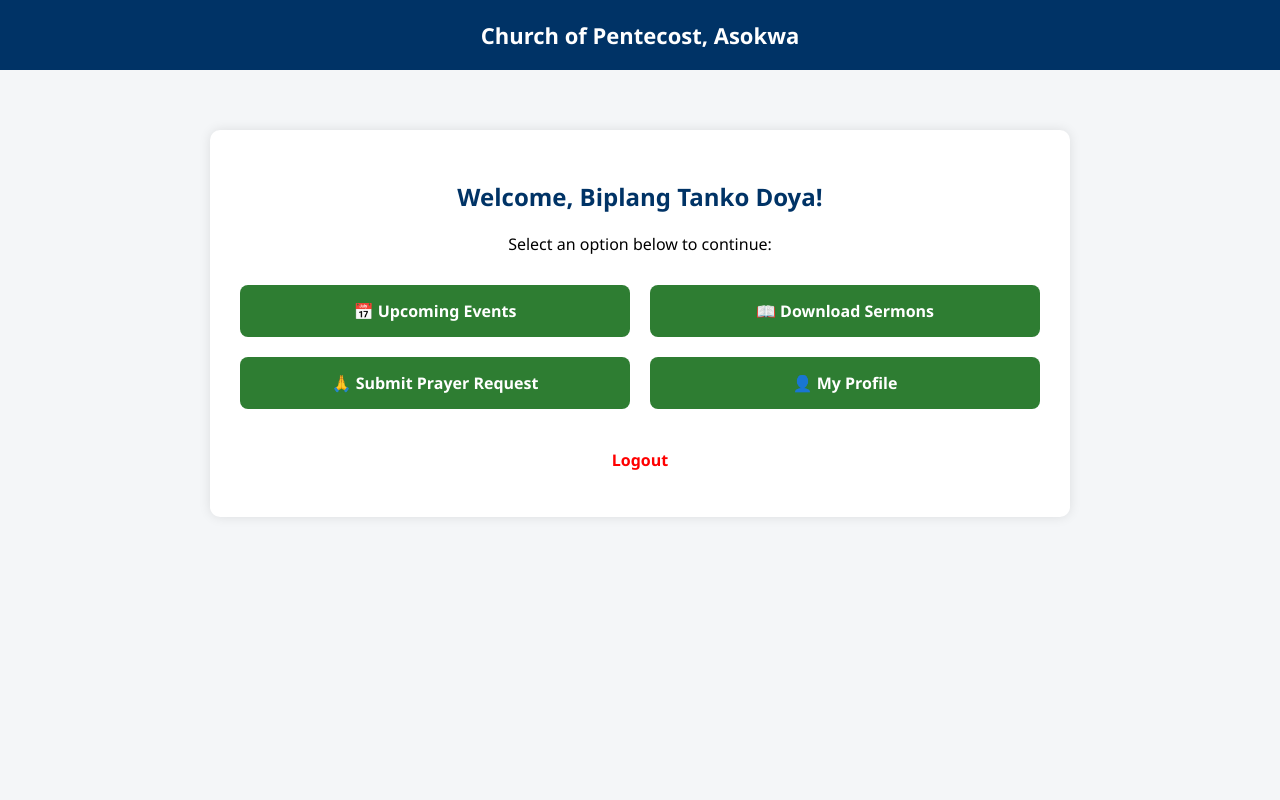
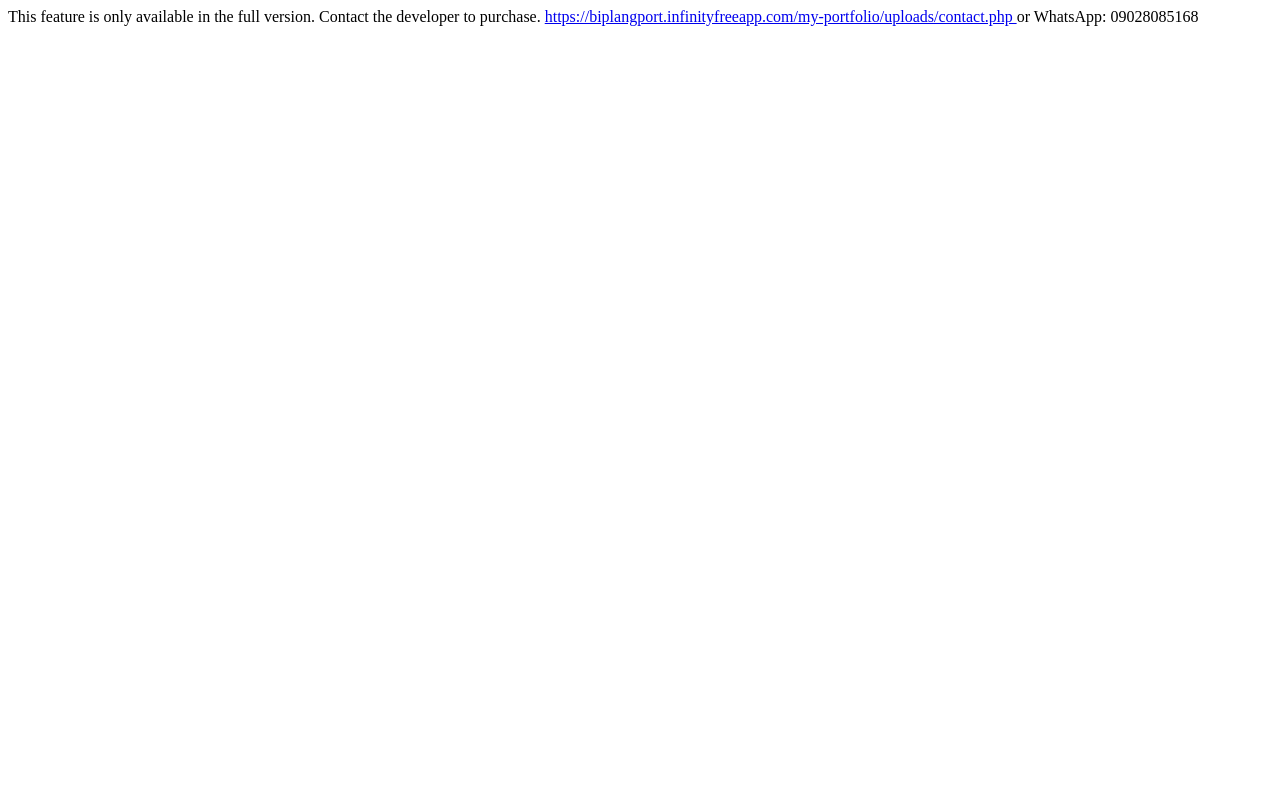
Before and after one commit to BiplangTanko/Church-management, a PHP site: page /member_dashboard.php in a window 1280 px wide. Run offline with PHP 8.4, Linux system fonts and the light colour scheme; a user stored in the database is signed in.

Commit message:
member_dashboard.php

```diff
--- a/member_dashboard.php
+++ b/member_dashboard.php
@@ -1,105 +1,6 @@
 <?php
-session_start();
-
-// Restrict access if not logged in
-if (!isset($_SESSION['member_id'])) {
-    header("Location: login.php");
-    exit();
-}
-
-$member_name = $_SESSION['member_name'];
+echo 'This feature is only available in the full version. Contact the developer to purchase.
+<a href="https://biplangport.infinityfreeapp.com/my-portfolio/uploads/contact.php">
+https://biplangport.infinityfreeapp.com/my-portfolio/uploads/contact.php
+</a> or WhatsApp: 09028085168';
 ?>
-
-<!DOCTYPE html>
-<html>
-<head>
-    <title>Member Dashboard</title>
-    <style>
-        body {
-            font-family: 'Segoe UI', sans-serif;
-            background-color: #f4f6f8;
-            margin: 0;
-            padding: 0;
-        }
-
-        .header {
-            background-color: #003366;
-            color: white;
-            padding: 20px;
-            text-align: center;
-            font-size: 22px;
-            font-weight: bold;
-        }
-
-        .container {
-            max-width: 800px;
-            margin: 60px auto;
-            background-color: white;
-            padding: 30px;
-            border-radius: 10px;
-            box-shadow: 0 0 12px rgba(0,0,0,0.1);
-            text-align: center;
-        }
-
-        h2 {
-            color: #003366;
-        }
-
-        .links {
-            display: grid;
-            grid-template-columns: 1fr 1fr;
-            gap: 20px;
-            margin-top: 30px;
-        }
-
-        .links a {
-            display: block;
-            padding: 15px;
-            background-color: #2e7d32;
-            color: white;
-            font-weight: bold;
-            border-radius: 8px;
-            text-decoration: none;
-            transition: background 0.3s ease;
-        }
-
-        .links a:hover {
-            background-color: #27682a;
-        }
-
-        .logout {
-            margin-top: 40px;
-        }
-
-        .logout a {
-            color: red;
-            text-decoration: none;
-            font-weight: bold;
-        }
-
-    </style>
-</head>
-<body>
-
-    <div class="header">
-        Church of Pentecost, Asokwa
-    </div>
-
-    <div class="container">
-        <h2>Welcome, <?php echo htmlspecialchars($member_name); ?>!</h2>
-        <p>Select an option below to continue:</p>
-
-        <div class="links">
-            <a href="events.php">📅 Upcoming Events</a>
-            <a href="sermons.php">📖 Download Sermons</a>
-            <a href="prayer_request.php">🙏 Submit Prayer Request</a>
-            <a href="profile.php">👤 My Profile</a>
-        </div>
-
-        <div class="logout">
-            <p><a href="logout.php">Logout</a></p>
-        </div>
-    </div>
-
-</body>
-</html>
```
